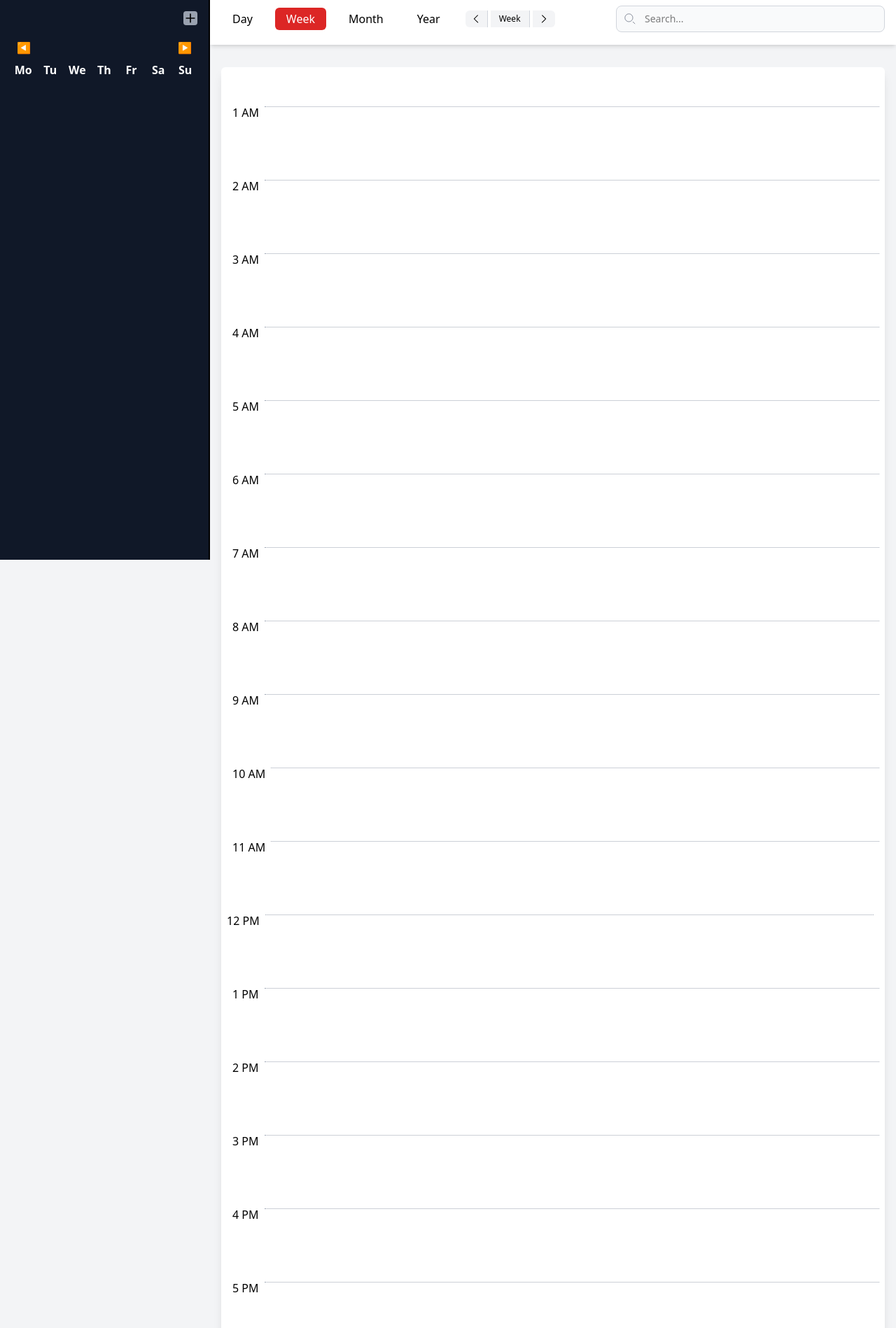
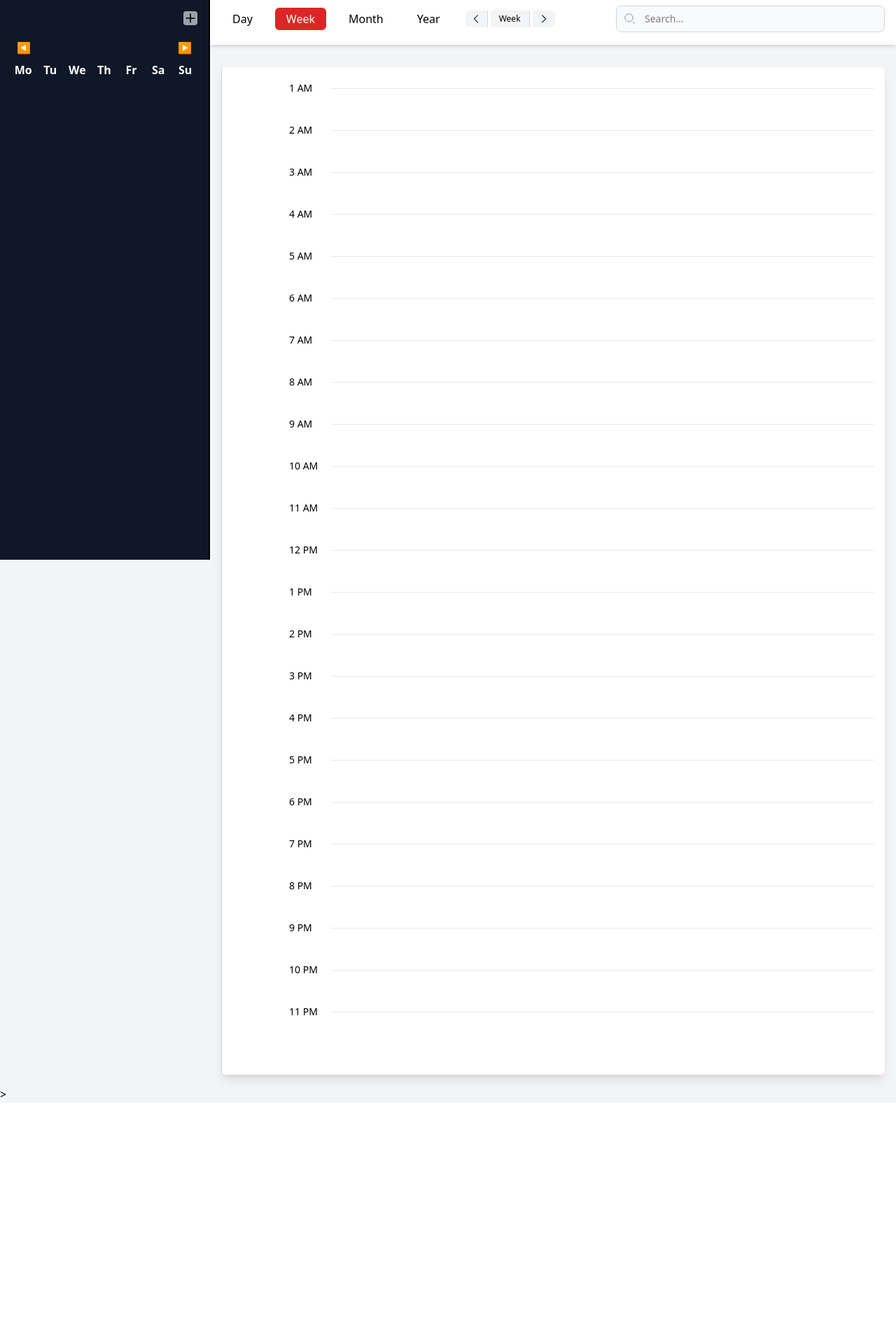
Before and after one commit to gouranga2001/HolidayCalendar, a Django app: page / in a window 1280 px wide. Shown: the top 1898 px of the page at 70% size. After the commit the page ends 1569 px from the top, so only its background shows below. Run offline with Django 5.2, Linux system fonts and the light colour scheme; data comes from the database, SQL or seed files in the repository; both versions use the stored data as it was after the commit.

Commit message:
working on the events display UI and logic

```diff
--- a/sCalendar/models.py
+++ b/sCalendar/models.py
@@ -19,14 +19,14 @@
 
 
     def validate_dates(self):
-        current_date = timezone.localtime(timezone.now()).date()
+        current_date = timezone.now().date()
         if self.start_date.date() < current_date:
             raise ValidationError("Start date cannot be in the past.")
         if self.end_date.date() < current_date:
             raise ValidationError("End date cannot be in the past.")
 
     def validate_time(self):
-        current_datetime = timezone.localtime(timezone.now())
+        current_datetime = timezone.now()
         current_time = current_datetime.time()
         if self.start_date.date() == current_datetime.date() and self.start_time < current_time:
             raise ValidationError('time cannot be in the past')
--- a/sCalendar/static/app/calendar/day.js
+++ b/sCalendar/static/app/calendar/day.js
@@ -30,28 +30,31 @@
     $(".time").find(".event-box").remove(); // Clear previous events
 
     events.forEach(event => {
-        let startTime = event.start_time.split(":");  // Split time (HH:MM:SS)
-        let endTime = event.end_time.split(":");
+        let [sh, sm] = event.start_time.split(":").map(Number);
+        let [eh, em] = event.end_time.split(":").map(Number);
 
-        let startHour = parseInt(startTime[0]) + parseInt(startTime[1]) / 60;
-        let endHour = parseInt(endTime[0]) + parseInt(endTime[1]) / 60;
+        let startHour = sh + sm / 60;
+        let endHour = eh + em / 60;
+        let duration = endHour - startHour;
 
-        let duration = endHour - startHour;  // Calculate duration in hours
+        // Each hour = 60px height → total 1440px
+        let top = startHour * 60;
+        let height = Math.max(duration * 60, 30);  // Minimum height: 30px
 
-        let topPercentage = Math.round((startHour / 24) * 100);
-        let heightPercentage = Math.round((duration / 24) * 100);
 
-        let eventBox = `
-            <div class="event-box absolute left-1/4 w-3/4 bg-blue-500 text-white p-2 rounded-md shadow-md"
-                 style="top: ${topPercentage}%; height: ${heightPercentage}%; position: absolute; transition: all 0.3s ease-in-out;">
-                <p class="font-bold">${event.note_title}</p>
-                <p class="text-sm">${event.note_description}</p>
+        const eventBox = `
+            <div class="event-box absolute left-[150px] right-4 bg-blue-500 text-white p-2 rounded-md shadow-md"
+                 style="top: ${top}px; height: ${height}px;">
+                <p class="font-bold text-[13px] leading-tight">${event.note_title}</p>
+                <p class="text-[12px] leading-snug">${event.note_description}</p>
+
             </div>
         `;
 
-        $(".time").append(eventBox); // Add event to the timeline
+        $(".time").append(eventBox);
     });
 }
+
    getEvents();
 
 });
--- a/sCalendar/templates/app/calendar/day.html
+++ b/sCalendar/templates/app/calendar/day.html
@@ -15,32 +15,35 @@
 <body>
     <div class="shadow-lg bg-white rounded-md flex flex-row transition-all">
 
-        <div class="w-full min-h-screen p-2 time">
+        <div class="w-full relative h-[1440px] time pl-20 overflow-y-auto border-l border-gray-300">
             {% for i in time %}
             {% if i >= 12 %}
             {% with perriod="PM" %}
             {% if i == 12 %}
             {% with hour=12 %}
-            <div class="py-8 border-gray-400 flex items-center justify-center text-center w-auto m2">
-                   <span class="whitespace-nowrap"> {{ hour }} {{ perriod }}</span>
-                <div class='w-full border-t border-gray-400 border-dotted p-2 m-2 '></div>
+            <div class="relative h-[60px] flex items-center gap-2 px-4">
+                <span class="text-sm whitespace-nowrap w-14">{{ hour }} {{ perriod }}</span>
+                <div class="w-full border-t border-dotted border-gray-300"></div>
             </div>
+
             {% endwith %}
             {% else %}
             {% with hour=i|add:"-12" %}
-            <div class="py-8 border-gray-400 flex items-center justify-center text-center w-full m-2">
-                <span class="whitespace-nowrap"> {{ hour }} {{ perriod }}</span>
-                <div class='w-full border-t border-gray-400 border-dotted  p-2 m-2'></div>
+            <div class="relative h-[60px] flex items-center gap-2 px-4">
+                <span class="text-sm whitespace-nowrap w-14">{{ hour }} {{ perriod }}</span>
+                <div class="w-full border-t border-dotted border-gray-300"></div>
             </div>
+
             {% endwith %}
             {% endif %}
             {% endwith %}
             {% else %}
             {% with perriod="AM" hour=i %}
-            <div class="py-8 border-gray-400 flex items-center justify-center text-center w-full  m-2">
-                <span class="whitespace-nowrap"> {{ hour }} {{ perriod }}</span>
-                <div class='w-full border-t border-gray-400 border-dotted p-2 m-2'></div>
+            <div class="relative h-[60px] flex items-center gap-2 px-4">
+                <span class="text-sm whitespace-nowrap w-14">{{ hour }} {{ perriod }}</span>
+                <div class="w-full border-t border-dotted border-gray-300"></div>
             </div>
+
             {% endwith %}
             {% endif %}
             {% endfor %}
--- a/sCalendar/templates/app/partials/addNoteModal.html
+++ b/sCalendar/templates/app/partials/addNoteModal.html
@@ -12,7 +12,7 @@
 
 <body>
     <div>
-        <div class="fixed inset-0 bg-black/40 flex justify-center items-center md:left-[300px] hidden" id="modal">
+        <div class="fixed inset-0 bg-black/40 flex justify-center items-center md:left-[300px] hidden z-[9999]" id="modal">
 
             <div class="w-[600px] m-3">
 
```
Also changed, not shown: db.sqlite3.
